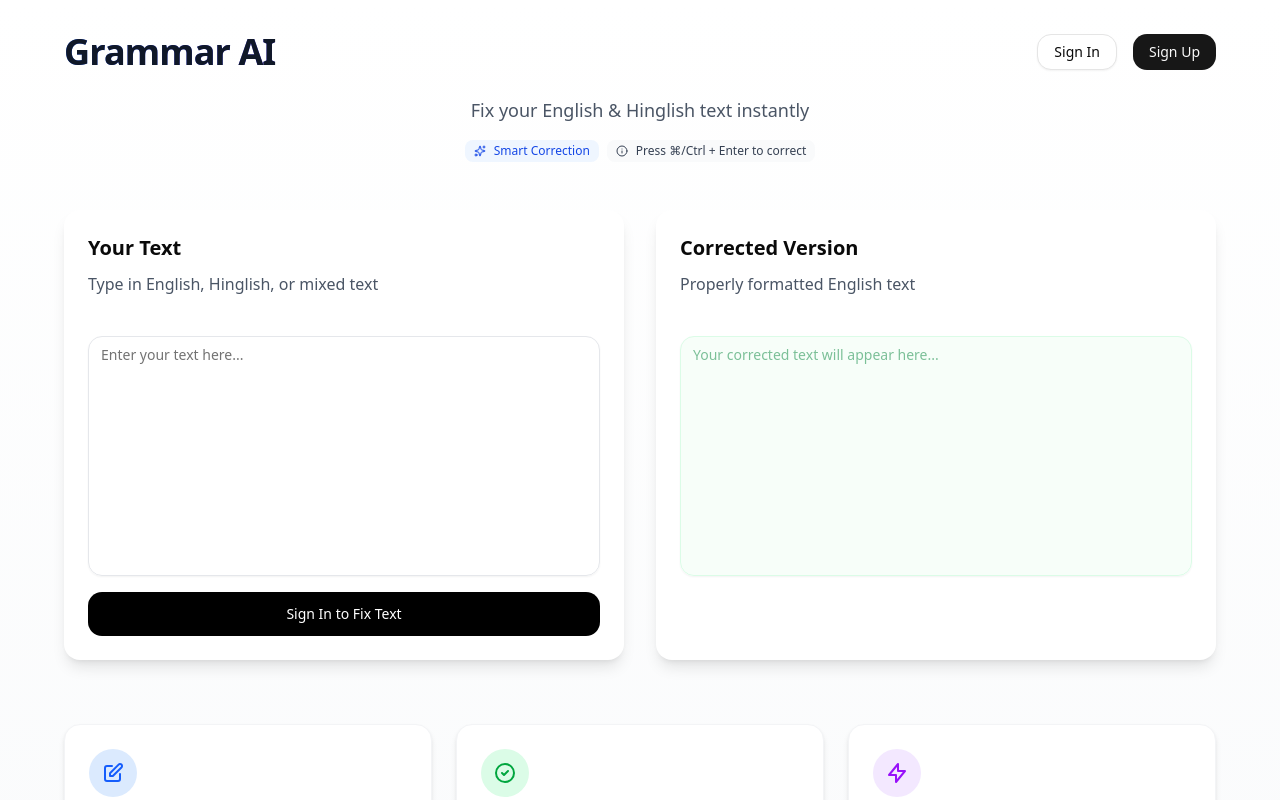
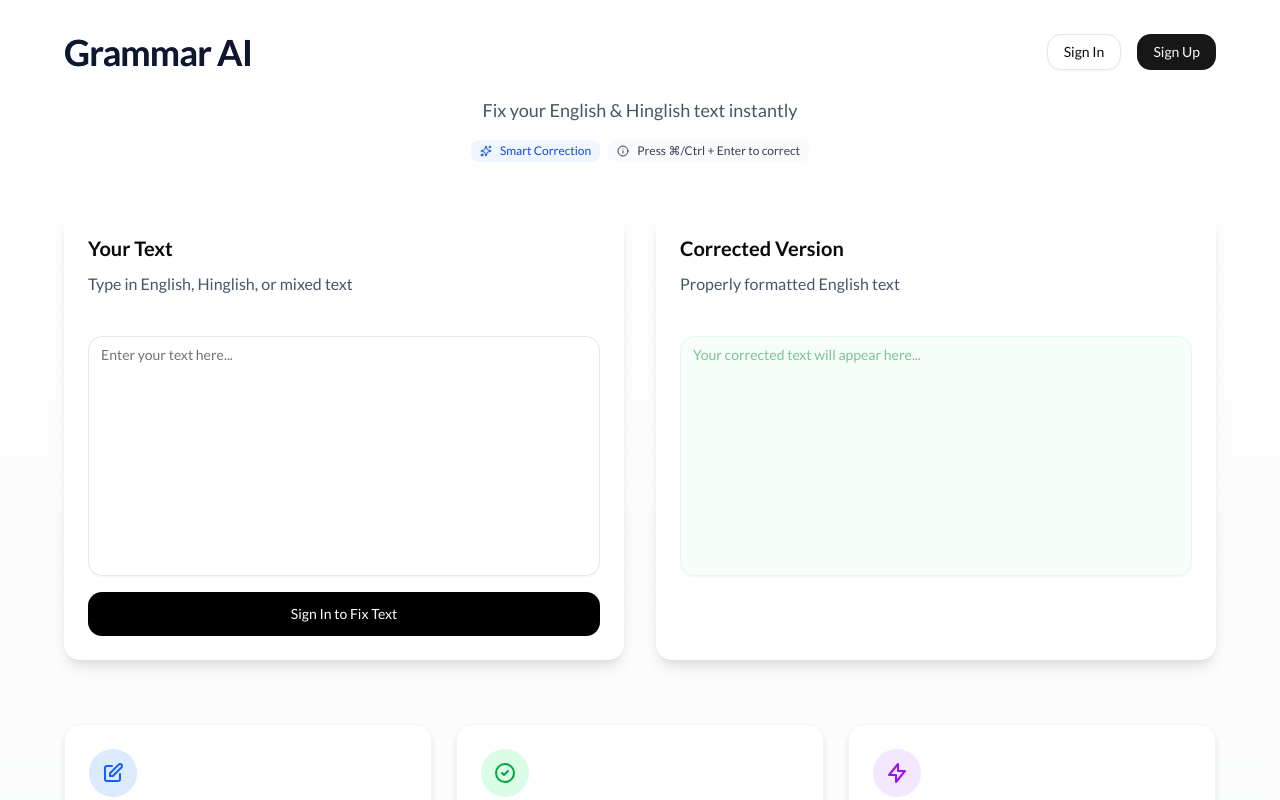
Before and after one commit to Anshkaran7/grammer-ai, a Next.js app: page / in a window 1280 px wide. Shown: the top 800 px of the page. Built offline with nearby package versions, Linux system fonts and the light colour scheme; no server answers.

Commit message:
Update RootLayout to apply global body styling with Lato font and antialiasing for improved text rendering.

```diff
--- a/app/layout.tsx
+++ b/app/layout.tsx
@@ -108,7 +108,7 @@ export default function RootLayout({
   return (
     <ClerkProvider>
       <html lang="en">
-        <body>
+        <body className={`${lato.className} antialiased`}>
           {children}
           <Analytics />
         </body>
```
